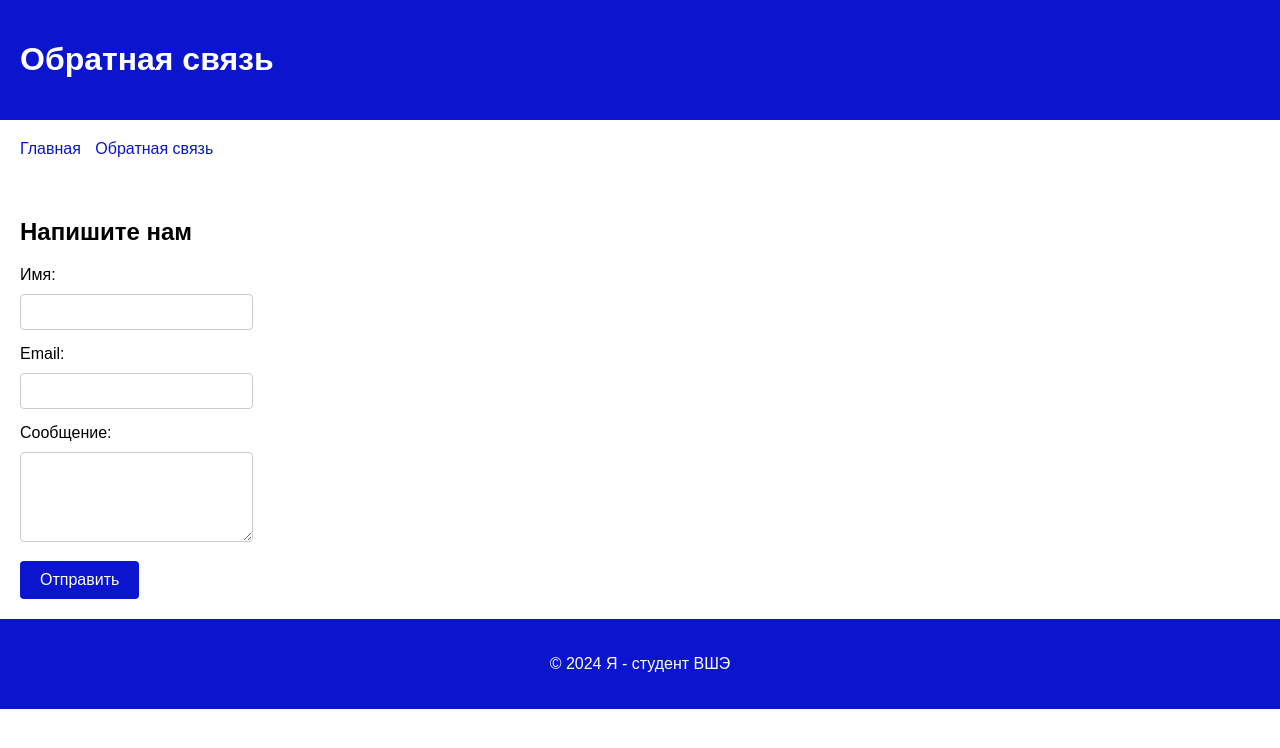
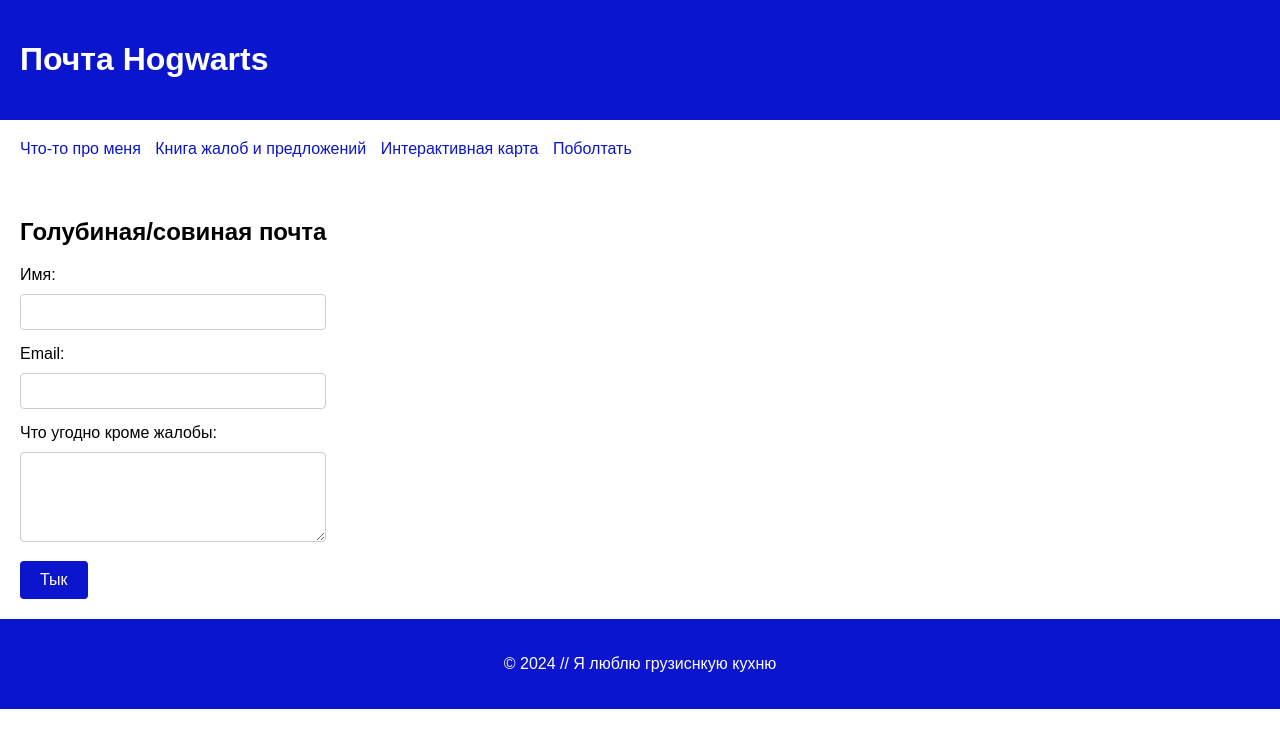
Before and after one commit to molchanova-varya/hw_web1, a plain HTML site: page contact.html in a window 1280 px wide. Drawn offline with Linux system fonts and the light colour scheme.

Commit message:
Update contact.html

```diff
--- a/contact.html
+++ b/contact.html
@@ -3,22 +3,24 @@
 <head>
     <meta charset="UTF-8">
     <meta name="viewport" content="width=device-width, initial-scale=1.0">
-    <title>Обратная связь</title>
+    <title>Почта Хогвартса</title>
     <link rel="stylesheet" href="styles.css">
 </head>
 <body>
     <header>
-        <h1>Обратная связь</h1>
+        <h1>Почта Hogwarts</h1>
     </header>
     <nav>
         <ul>
-            <li><a href="index.html">Главная</a></li>
-            <li><a href="contact.html">Обратная связь</a></li>
+            <li><a href="index.html">Что-то про меня</a></li>
+            <li><a href="contact.html">Книга жалоб и предложений</a></li>
+            <li><a href="map.html">Интерактивная карта</a></li>
+            <li><a href="chat.html">Поболтать</a></li>
         </ul>
     </nav>
     <main>
         <section>
-            <h2>Напишите нам</h2>
+            <h2>Голубиная/совиная почта</h2>
             <form action="#" method="post" class="contact-form">
                 <div class="form-group">
                     <label for="name">Имя:</label>
@@ -29,15 +31,15 @@
                     <input type="email" id="email" name="email" required>
                 </div>
                 <div class="form-group">
-                    <label for="message">Сообщение:</label>
+                    <label for="message">Что угодно кроме жалобы:</label>
                     <textarea id="message" name="message" rows="4" required></textarea>
                 </div>
-                <button type="submit">Отправить</button>
+                <button type="submit">Тык</button>
             </form>
         </section>
     </main>
     <footer>
-        <p>&copy; 2024 Я - студент ВШЭ</p>
+        <p>&copy; 2024 // Я люблю грузиснкую кухню</p>
     </footer>
 </body>
 </html>
```
